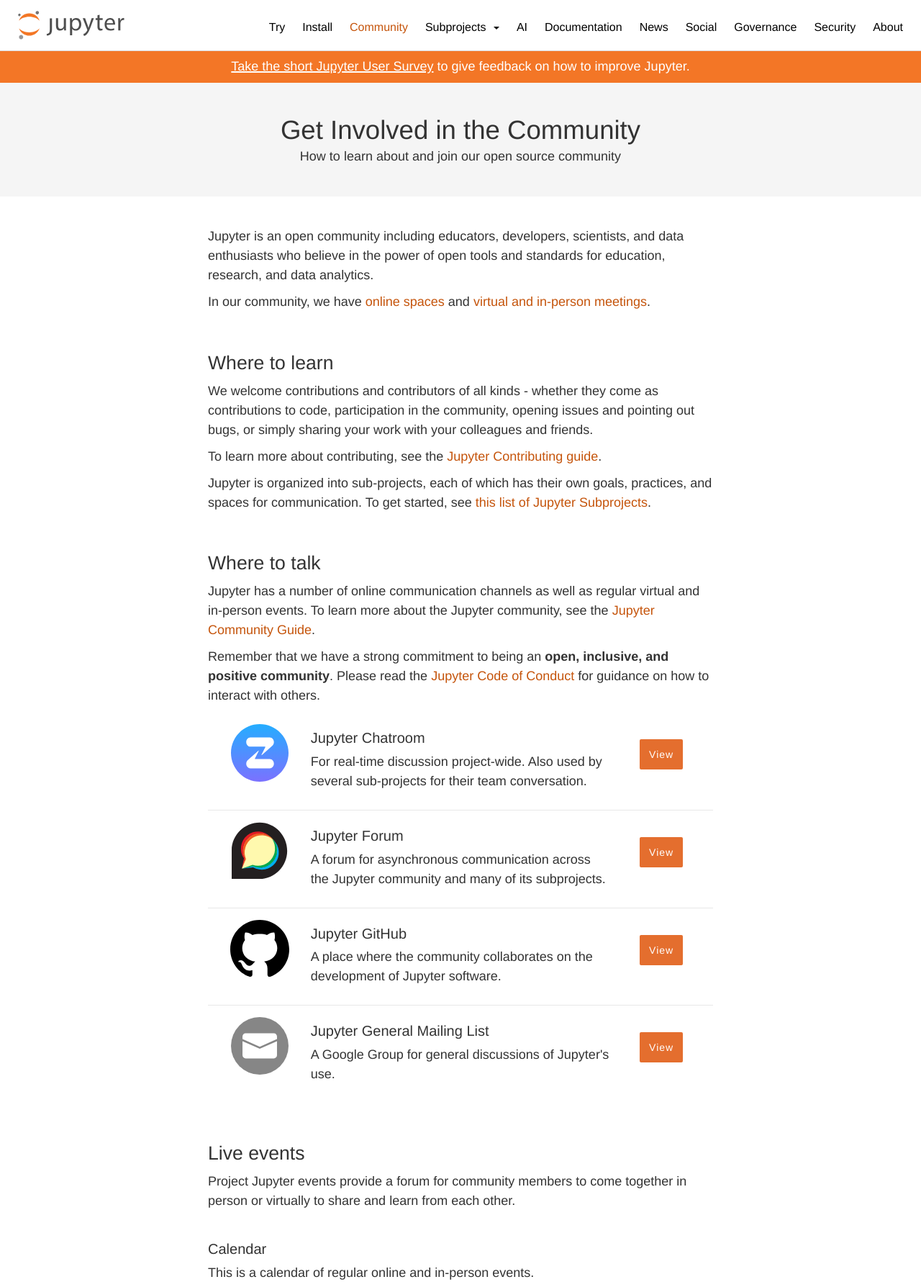
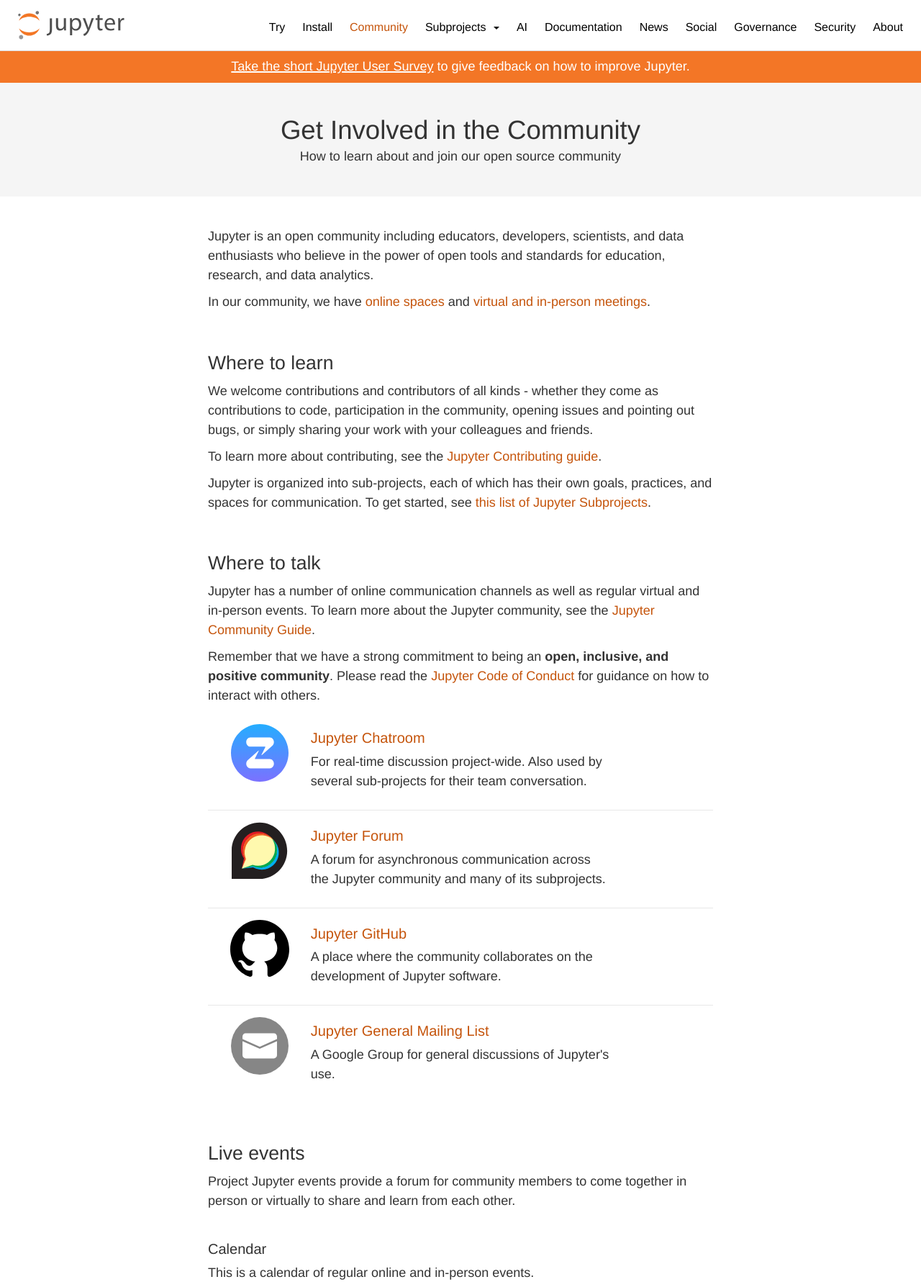
Before and after one commit to jupyter/jupyter.github.io, a Jekyll site: the page built from community.md, in a window 1280 px wide, cut to the strip 0-1788 px from the top of the page. Shown: the whole strip at 72% size. Built offline with Jekyll 4.4.1, drawn with Linux system fonts in a browser that asks for light colours; comment, search, counter and statistics services are not loaded.

Commit message:
Tweak community channel list

```diff
--- a/_includes/community-resource.html
+++ b/_includes/community-resource.html
@@ -1,14 +1,11 @@
   <div class="resource col-sm-6 col-md-12">
     <div class="resource-content">
       <div class="col-md-2">
-        <img src="{{ include.src }}" class="resource-logo" alt="{{ include.alt }}">
+        <a href="{{ include.url }}"><img src="{{ include.src }}" class="resource-logo" alt="{{ include.alt }}"></a>
       </div>
       <div class="col-md-8 resource-text">
-        <h3 class="resource-name">{{ include.title }}</h3>
+        <h3 class="resource-name"><a href="{{ include.url }}">{{ include.title }}</a></h3>
         <p class="resource-desc">{{ include.description }}</p>
-      </div>
-      <div class="col-md-2 resource-button">
-        <a href="{{ include.url }}">View</a>
       </div>
     </div>
   </div>
--- a/_sass/components/_community-resource.scss
+++ b/_sass/components/_community-resource.scss
@@ -25,25 +25,6 @@
   .resource-name {
     margin-top: 6px;
   }
-  .resource-button {
-    margin-top: 32px;
-    text-align: center;
-  }
-  a {
-    background-color: $button-orange;
-    border-radius: 2px;
-    color: white;
-    letter-spacing: 1px;
-    padding: 13px;
-    text-decoration: none;
-    -webkit-transition: 0.2s;
-    &:hover {
-      background-color: $button-hover;
-    }
-    &:active {
-      background-color: $button-active;
-    }
-  }
 }
 
 @media (max-width: $breakpoint-l) {
```
